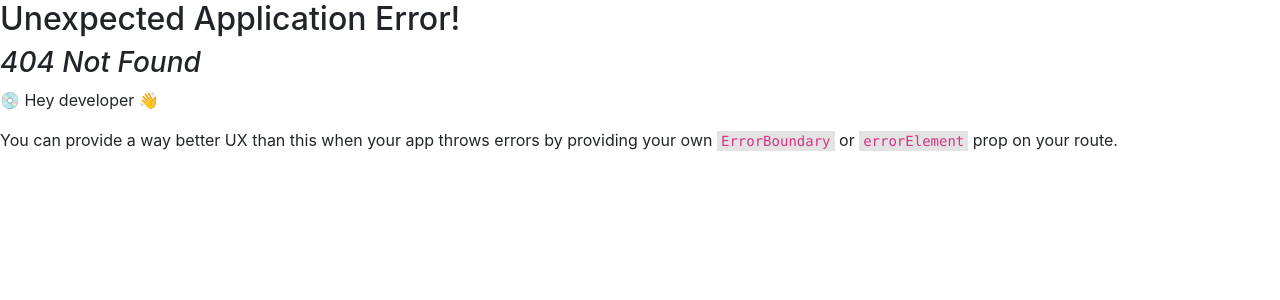
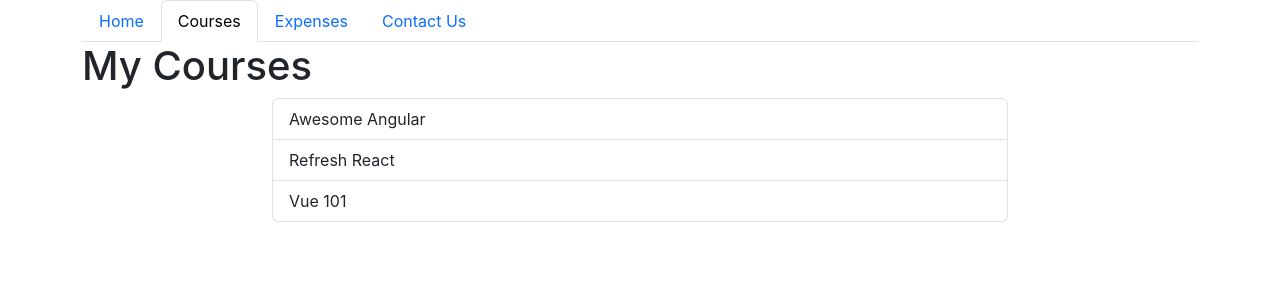
Before and after one commit to synergy2411/dec-24-react, a React (Create React App) app: page /courses in a window 1280 px wide. Before the commit this address had no page. Shown: the top 300 px of the page. Built offline with nearby package versions, Linux system fonts and the light colour scheme; data requests are answered from the project's data file.

Commit message:
loader added

```diff
--- a/src/components/MainNavigation/MainNavigation.jsx
+++ b/src/components/MainNavigation/MainNavigation.jsx
@@ -8,6 +8,11 @@ function MainNavigation() {
           <li className="nav-item">
             <NavLink to="/" className="nav-link">
               Home
+            </NavLink>
+          </li>
+          <li className="nav-item">
+            <NavLink to="/courses" className="nav-link">
+              Courses
             </NavLink>
           </li>
           <li className="nav-item">
--- a/src/index.js
+++ b/src/index.js
@@ -9,6 +9,7 @@ import Expenses from "./components/Expenses/Expenses";
 import HomePage from "./pages/home/home";
 import ContactUsPage from "./pages/contact/contact";
 import RootLayoutPage from "./pages/root-layout/root-layout";
+import CoursesPage, { CoursesLoader } from "./pages/courses/courses";
 
 const router = createBrowserRouter([
   {
@@ -24,6 +25,11 @@ const router = createBrowserRouter([
         element: <Expenses />,
       },
       {
+        path: "/courses",
+        element: <CoursesPage />,
+        loader: CoursesLoader,
+      },
+      {
         path: "/contact",
         element: <ContactUsPage />,
       },
--- /dev/null
+++ b/src/pages/courses/courses.jsx
@@ -0,0 +1,32 @@
+import { useLoaderData } from "react-router-dom";
+
+function CoursesPage() {
+  const courses = useLoaderData();
+
+  return (
+    <>
+      <h1>My Courses</h1>
+      <div className="row">
+        <div className="col-8 offset-2">
+          <ul className="list-unstyled list-group">
+            {courses.map((course) => (
+              <li className="list-group-item" key={course.id}>
+                {course.title}
+              </li>
+            ))}
+          </ul>
+        </div>
+      </div>
+    </>
+  );
+}
+
+export default CoursesPage;
+
+export async function CoursesLoader() {
+  const response = await fetch("http://localhost:3030/courses");
+  if (!response.ok) {
+    throw new Error("Could not fetch courses");
+  }
+  return response;
+}
```
